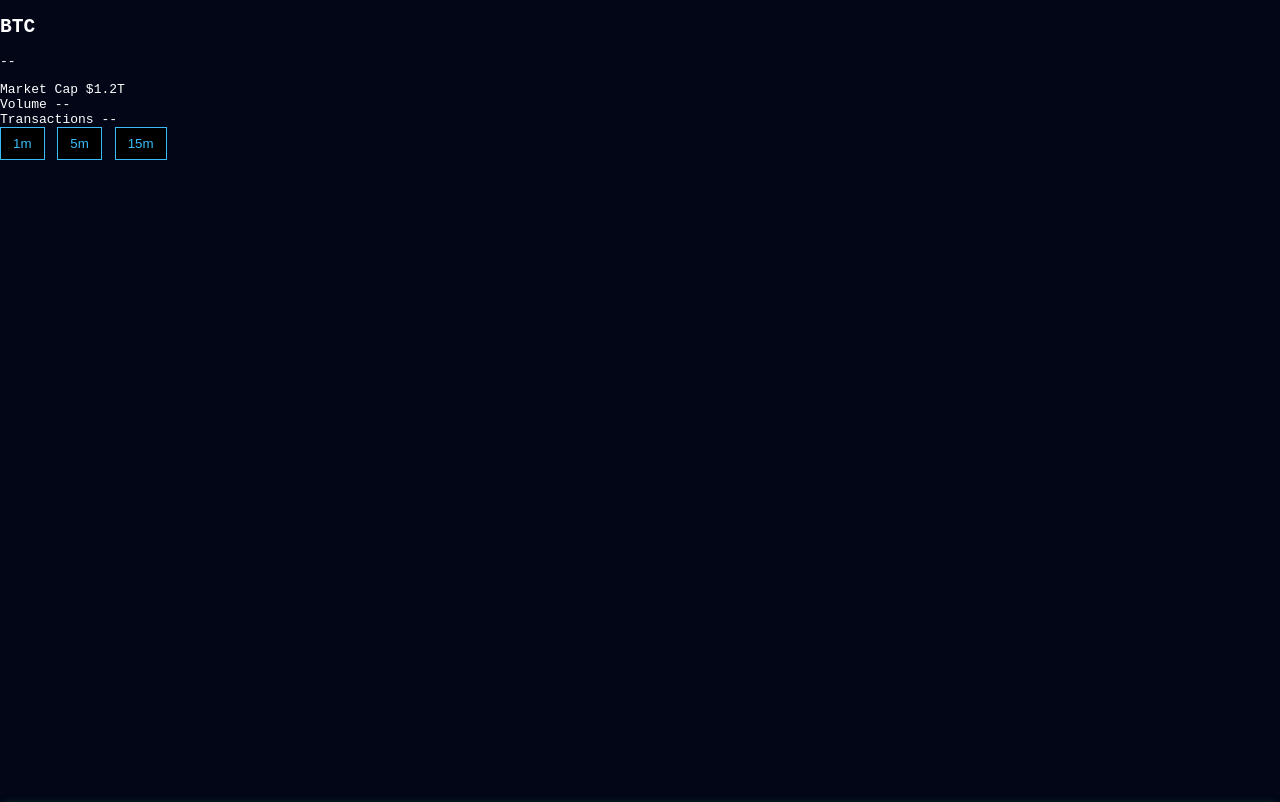
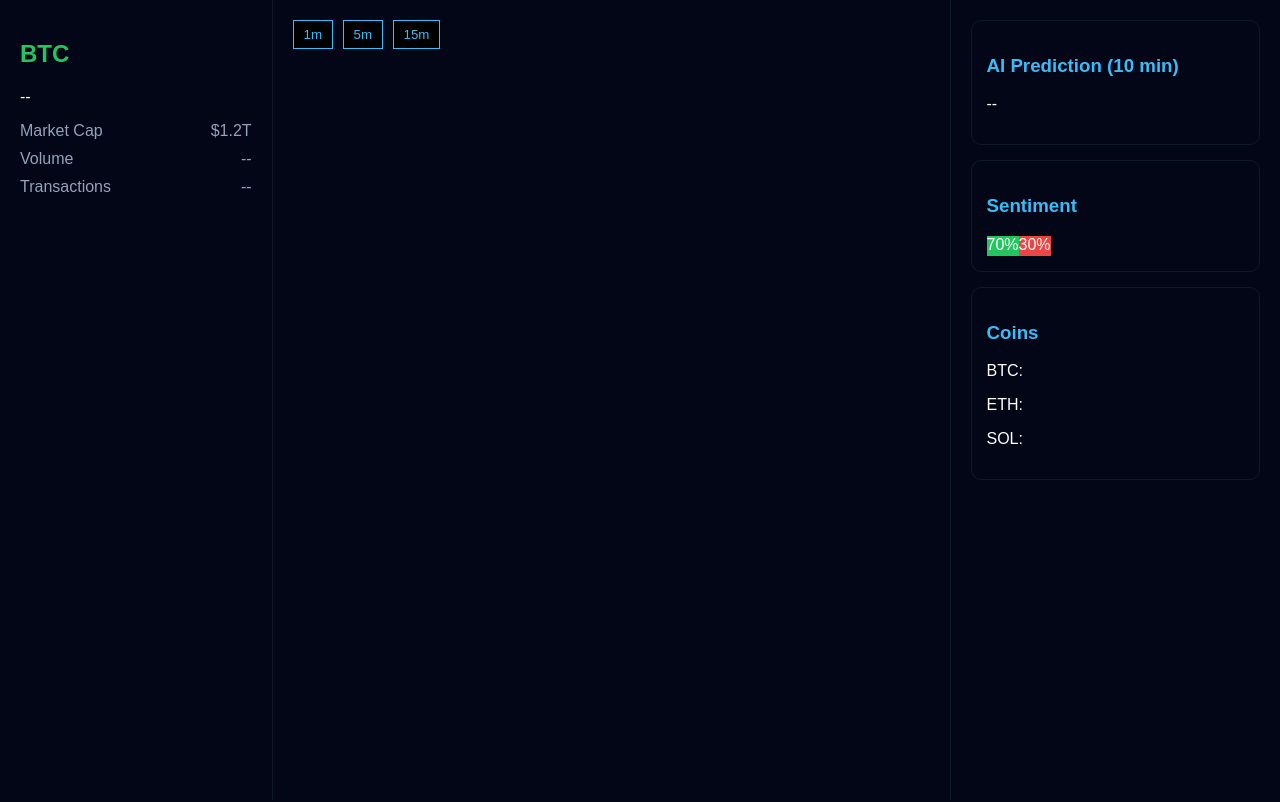
Before and after one commit to meghh07/insight-engine, a plain HTML site: page index.html in a window 1280 px wide. Shown: the top 802 px of the page. Drawn offline with nearby package versions, Linux system fonts and the light colour scheme; no server answers.

Commit message:
Update style.css

```diff
--- a/style.css
+++ b/style.css
@@ -1,75 +1,50 @@
 body {
+  margin: 0;
   background: #020617;
   color: white;
-  font-family: monospace;
-  margin: 0;
+  font-family: Arial;
 }
 
-h1 {
-  text-align: center;
-  color: #22c55e;
-  text-shadow: 0 0 10px #22c55e;
-  margin: 20px;
+/* LAYOUT */
+.container {
+  display: flex;
+  height: 100vh;
 }
 
-/* MAIN LAYOUT */
-.main {
-  display: flex;
-  height: 80vh;
+/* LEFT PANEL */
+.left-panel {
+  width: 20%;
+  padding: 20px;
+  border-right: 1px solid #0f172a;
 }
 
-/* LEFT SIDE (CHART) */
-.left {
-  width: 60%;
+.left-panel h2 {
+  color: #22c55e;
+}
+
+.stat {
+  display: flex;
+  justify-content: space-between;
+  margin-top: 10px;
+  color: #94a3b8;
+}
+
+/* MAIN PANEL */
+.main-panel {
+  width: 55%;
   padding: 20px;
 }
 
-canvas {
-  width: 100% !important;
-  height: 70% !important;
-}
-
-/* RIGHT SIDE */
-.right {
-  width: 40%;
-  display: grid;
-  grid-template-columns: 1fr 1fr;
-  gap: 15px;
-  padding: 20px;
-}
-
-/* CARDS */
-.card {
-  background: #020617;
-  border: 1px solid #0f172a;
-  padding: 15px;
-  border-radius: 10px;
-  box-shadow: 0 0 10px rgba(34,197,94,0.3);
-}
-
-.card h2 {
-  font-size: 16px;
-  color: #38bdf8;
-  margin-bottom: 5px;
-}
-
-.card p {
-  font-size: 18px;
-  font-weight: bold;
-  color: #22c55e;
-}
-
-/* BUTTONS */
-.buttons {
-  margin-top: 10px;
+.chart-header {
+  margin-bottom: 10px;
 }
 
 button {
+  margin-right: 5px;
+  padding: 6px 10px;
   background: black;
+  border: 1px solid #38bdf8;
   color: #38bdf8;
-  border: 1px solid #38bdf8;
-  padding: 8px 12px;
-  margin-right: 5px;
   cursor: pointer;
 }
 
@@ -77,3 +52,45 @@ button:hover {
   background: #38bdf8;
   color: black;
 }
+
+canvas {
+  width: 100% !important;
+  height: 75vh !important;
+}
+
+/* RIGHT PANEL */
+.right-panel {
+  width: 25%;
+  padding: 20px;
+  border-left: 1px solid #0f172a;
+}
+
+/* CARDS */
+.card {
+  background: #020617;
+  padding: 15px;
+  margin-bottom: 15px;
+  border: 1px solid #0f172a;
+  border-radius: 10px;
+}
+
+.card h3 {
+  color: #38bdf8;
+}
+
+/* SENTIMENT */
+.sentiment {
+  display: flex;
+  height: 20px;
+  margin-top: 10px;
+}
+
+.bull {
+  background: #22c55e;
+  text-align: center;
+}
+
+.bear {
+  background: #ef4444;
+  text-align: center;
+}
```
